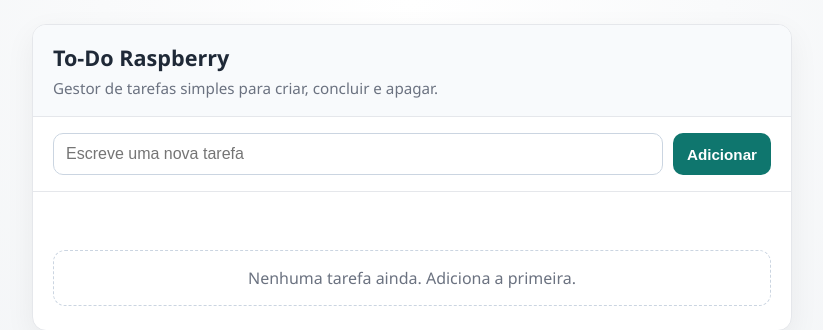
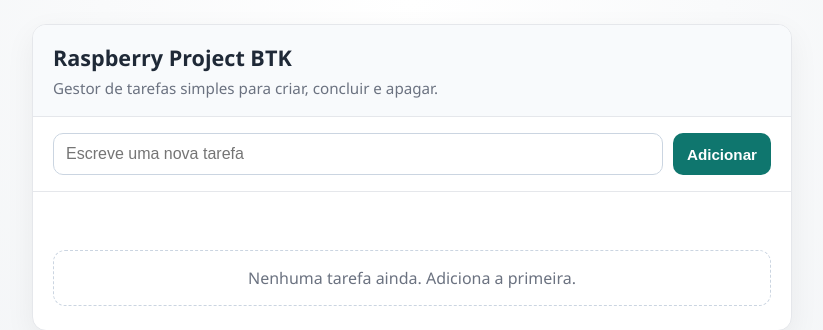
Before and after one commit to azidav/redes-rasp-1, a Flask app: page / in a window 1280 px wide. Shown: the top 330 px of the page, without its empty margins (228-1051 px from the left). Run offline with Flask 3, Linux system fonts and the light colour scheme; data that the repository does not hold is empty.

Commit message:
update html file

```diff
--- a/templates/index.html
+++ b/templates/index.html
@@ -3,7 +3,7 @@
 <head>
     <meta charset="UTF-8">
     <meta name="viewport" content="width=device-width, initial-scale=1.0">
-    <title>To-Do Raspberry</title>
+    <title>Raspberry Project BTK</title>
     <style>
         :root {
             --bg: #f3f5f7;
@@ -216,7 +216,7 @@
 <body>
     <main class="container">
         <section class="header">
-            <h1>To-Do Raspberry</h1>
+            <h1>Raspberry Project BTK</h1>
             <p>Gestor de tarefas simples para criar, concluir e apagar.</p>
         </section>
 
```
Also changed, not shown: readme.md.
